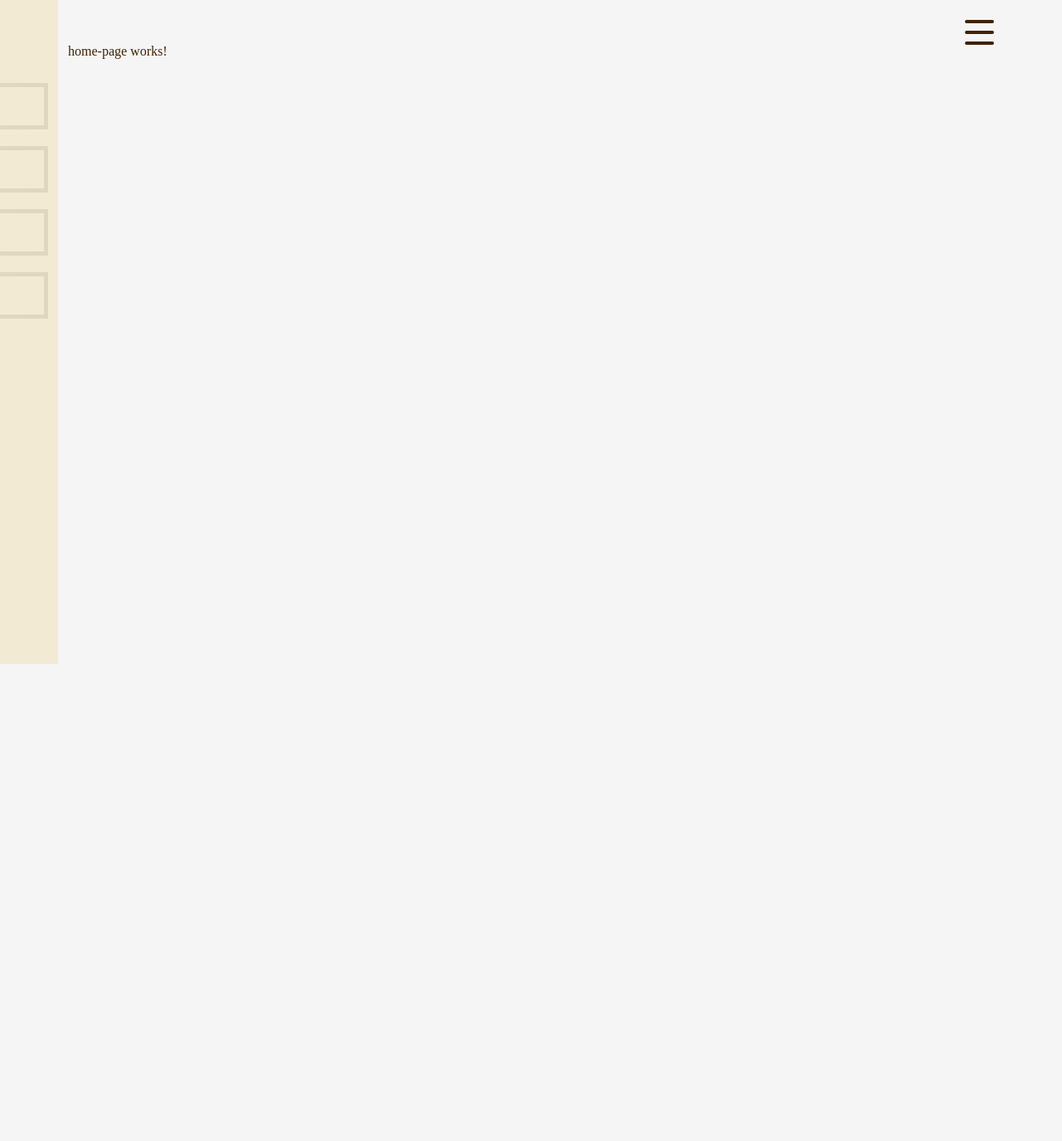
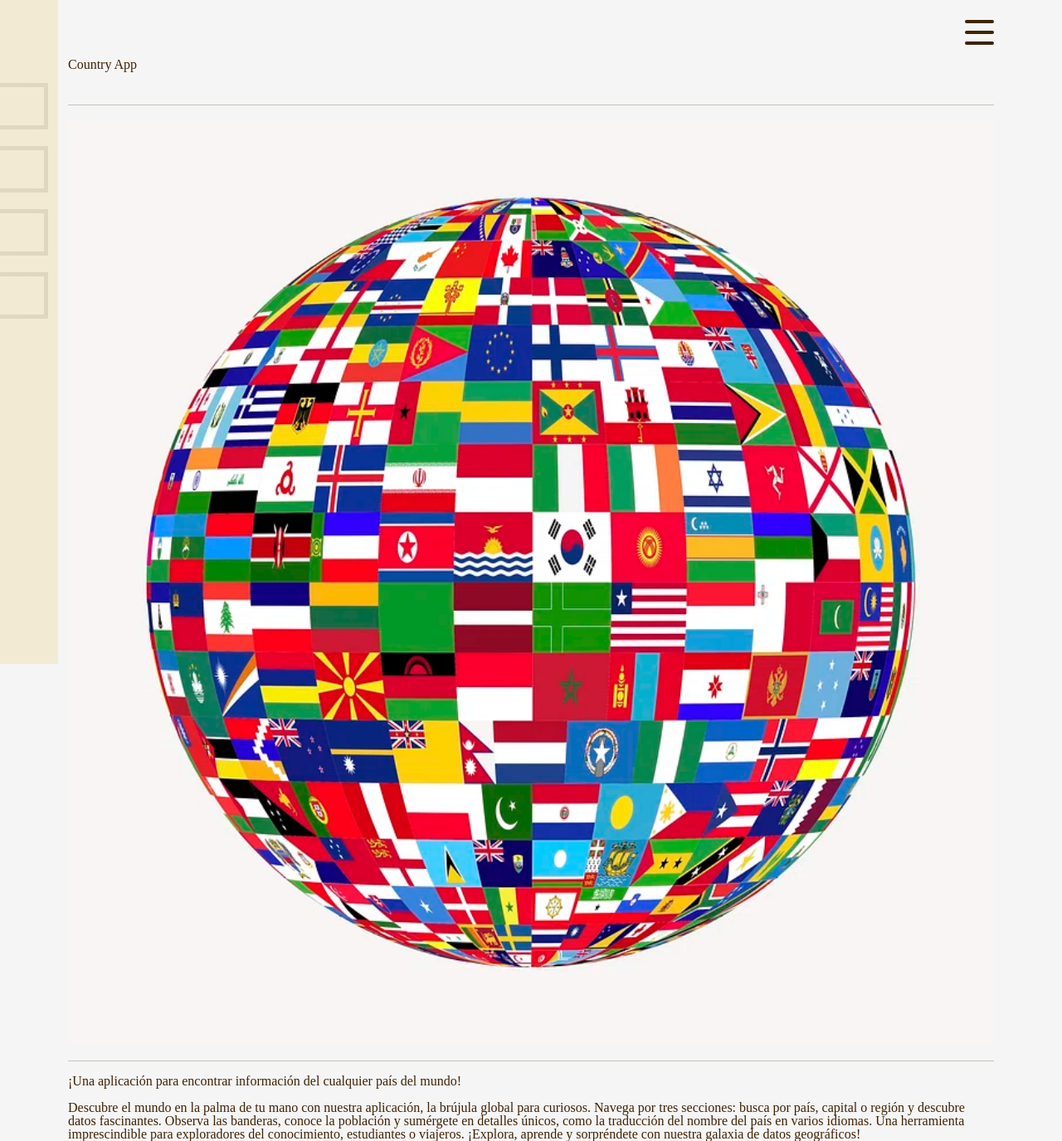
Before and after one commit to Marc1515/CountriesApp, an Angular app: page / in a window 1280 px wide. Shown: the whole page at 83% size. Before the commit the page ends 800 px from the top, so only its background shows below. Built offline with nearby package versions, Linux system fonts and the light colour scheme.

Commit message:
Imagen para la home añadida y por el momento adaptada para resoluciones pequeñas. También se ha añadido un texto informativo.

```diff
--- a/src/app/shared/pages/home-page/home-page.component.html
+++ b/src/app/shared/pages/home-page/home-page.component.html
@@ -1 +1,9 @@
-<p>home-page works!</p>
+<h1 class="pt-3 pb-4">Country App</h1>
+<hr>
+<img src="./../../../../assets/img/globalFlags.webp" alt="">
+<hr>
+
+<h3 class="mb-3">¡Una aplicación para encontrar información del cualquier país del mundo!</h3>
+<p>Descubre el mundo en la palma de tu mano con nuestra aplicación, la brújula global para curiosos. Navega por tres secciones: busca por país, capital o región y descubre datos fascinantes.
+   Observa las banderas, conoce la población y sumérgete en detalles únicos, como la traducción del nombre del país en varios idiomas. Una herramienta imprescindible para exploradores del
+   conocimiento, estudiantes o viajeros. ¡Explora, aprende y sorpréndete con nuestra galaxia de datos geográficos!</p>
--- a/src/app/shared/pages/home-page/home-page.component.ts
+++ b/src/app/shared/pages/home-page/home-page.component.ts
@@ -4,6 +4,11 @@ import { Component } from '@angular/core';
   selector: 'app-home-page',
   templateUrl: './home-page.component.html',
   styles: [
+    `
+      img {
+        width: 100%
+      }
+  `
   ]
 })
 export class HomePageComponent {
```
Also changed, not shown: src/assets/img/globalFlags.webp (added).
